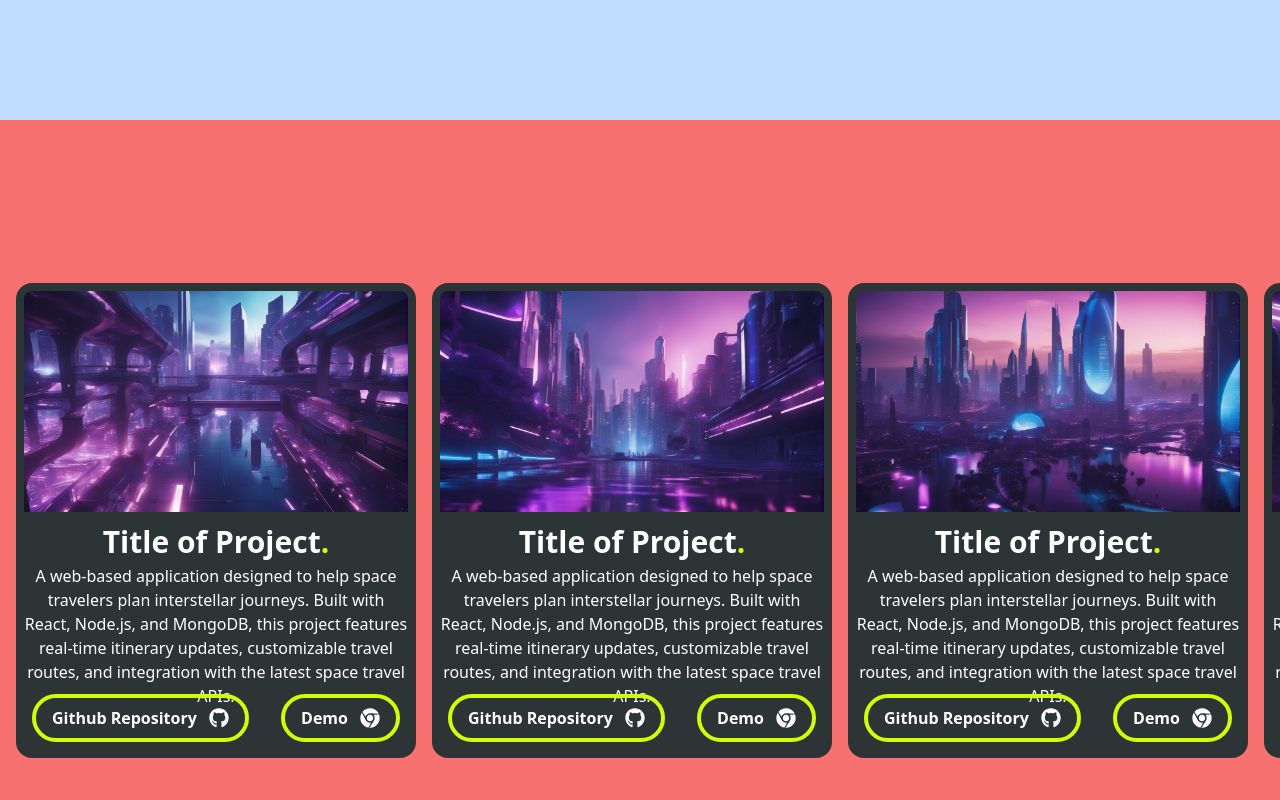
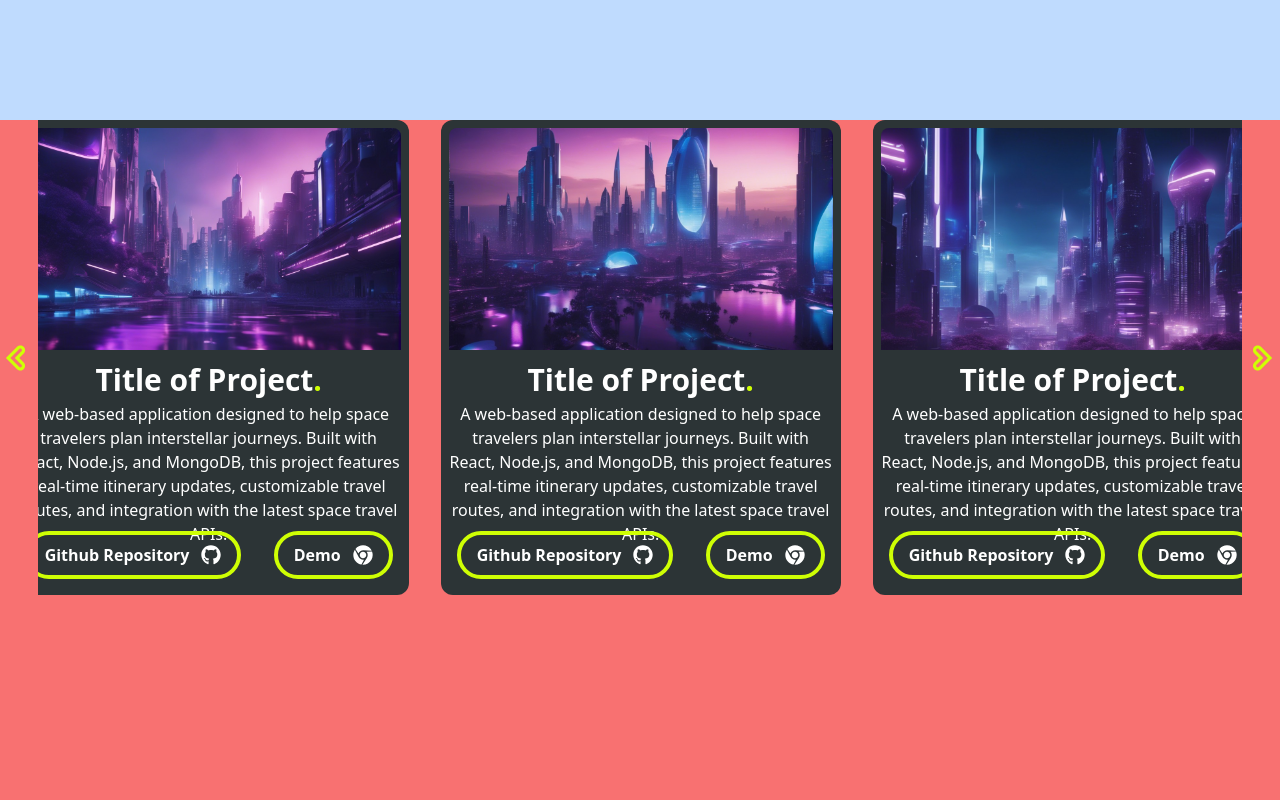
Before and after one commit to GroverSoans/PortWebpage, a React (Vite) app: page / in a window 1280 px wide. Shown: the part 1480-2280 px from the top of the page. Built offline with nearby package versions, Linux system fonts and the light colour scheme.

Commit message:
scroll bar working and with buttons

```diff
--- a/src/components/CardSlider.jsx
+++ b/src/components/CardSlider.jsx
@@ -1,19 +1,43 @@
-import React from 'react'
 import ProjectCard from './ProjectCard'
 import projects from '../constants/projects'
 
 import { TiChevronRightOutline, TiChevronLeftOutline } from "react-icons/ti";
+import { useEffect, useRef } from 'react'
 
 
 const CardSlider = () => {
+  const sliderRef = useRef(null);
+
+  //sets postioning of slider to be center of scroll menu
+  useEffect(() => {
+    const slider = sliderRef.current;
+    if (slider) {
+      requestAnimationFrame(() => {
+        // Calculate and set the initial scroll position to the middle of the content
+        const centerScrollPosition = (slider.scrollWidth - slider.clientWidth) / 2;
+        slider.scrollLeft = centerScrollPosition;
+      });
+    }
+  },[]);
 
 
+  //function to slide left 500px
+  const slideLeft = () => {
+    var slider = document.getElementById('slider');
+    slider.scrollLeft -= 500;
+  }
+
+  //function to slide right 500px
+  const slideRight = () => {
+    var slider = document.getElementById('slider');
+    slider.scrollLeft += 200;
+  }
 
 
   return (
-    <div className='relative flex items-center overflow-x-auto '>
-
-      <div id='slider' className='flex flex-nowrap gap-4 p-4'>
+    <div className='relative flex items-center' >
+      <TiChevronLeftOutline className='text-[#CFFF04]' onClick={slideLeft} size={40}/>
+      <div  ref={sliderRef} id='slider' className='w-full h-full overflow-x-scroll scroll whitespace-nowrap scroll-smooth'>
         {projects.map((project) => (
           <ProjectCard
             key={project.id}
@@ -25,8 +49,12 @@
           />
         ))}
       </div>
+      <TiChevronRightOutline className='text-[#CFFF04]' onClick={slideRight} size={40}/>
     </div>
+
+
   );
-}
+};
+
 
 export default CardSlider;
--- a/src/components/ProjectCard.jsx
+++ b/src/components/ProjectCard.jsx
@@ -6,13 +6,13 @@
 //Function to build project card component
 const ProjectCard = ({ title, image, description, githubLink, demoLink }) => {
   return (
-    <div id="card" className="container relative flex flex-col h-[475px] w-[400px] bg-[#2c3436] rounded-2xl overflow-hidden" >
+    <div id="card" className="inline-block relative h-[475px] w-[400px] bg-[#2c3436] rounded-xl mx-4  " >
         <div className="h-1/2">
             <img className="w-full h-full p-2 object-cover rounded-t-2xl" src={image} alt="Project Image"/>
         </div>
-        <div className="flex flex-col items-center">
-            <h2 className="text-white text-3xl font-bold my-1">{title}<span className='text-[#CFFF04]'>.</span></h2>
-            <p className="text-white text-center px-2">{description}</p>
+        <div className="items-center ">
+            <h2 className="text-white text-3xl font-bold my-1 text-center">{title}<span className='text-[#CFFF04]'>.</span></h2>
+            <p className="text-white text-center px-2 text-wrap">{description}</p>
         </div>
         <button href={githubLink} target="_blank" rel="noopener noreferrer" className="flex items-center absolute bottom-4 left-4 rounded-full border-4 border-[#CFFF04] text-white bg-transparent px-4 py-2 font-bold h-12">
             Github Repository<FaGithub className='text-xl ml-3'/>
@@ -21,7 +21,6 @@
             Demo <FaChrome className='text-xl ml-3'/>
         </button>
     </div>
-
   )
 };
 
--- a/src/pages/Projects.jsx
+++ b/src/pages/Projects.jsx
@@ -4,12 +4,8 @@
 
 function Projects() {
   return (
-    <div id='projects' className='bg-red-400 h-screen w-screen flex'>
-
-
-
-            <CardSlider/>
-
+    <div id='projects' className='bg-red-400 h-screen w-screen'>
+      <CardSlider/>
     </div>
   )
 }
```
